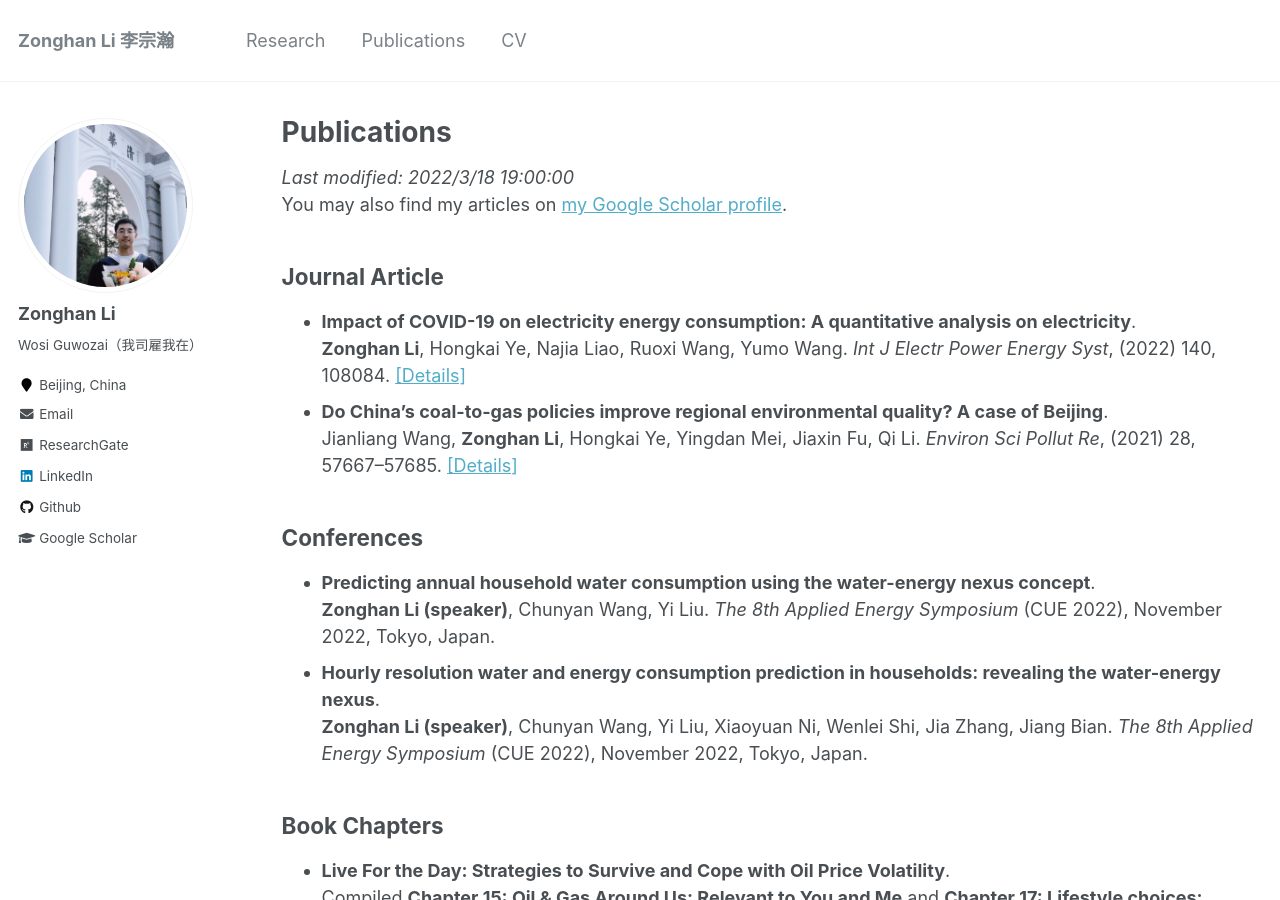
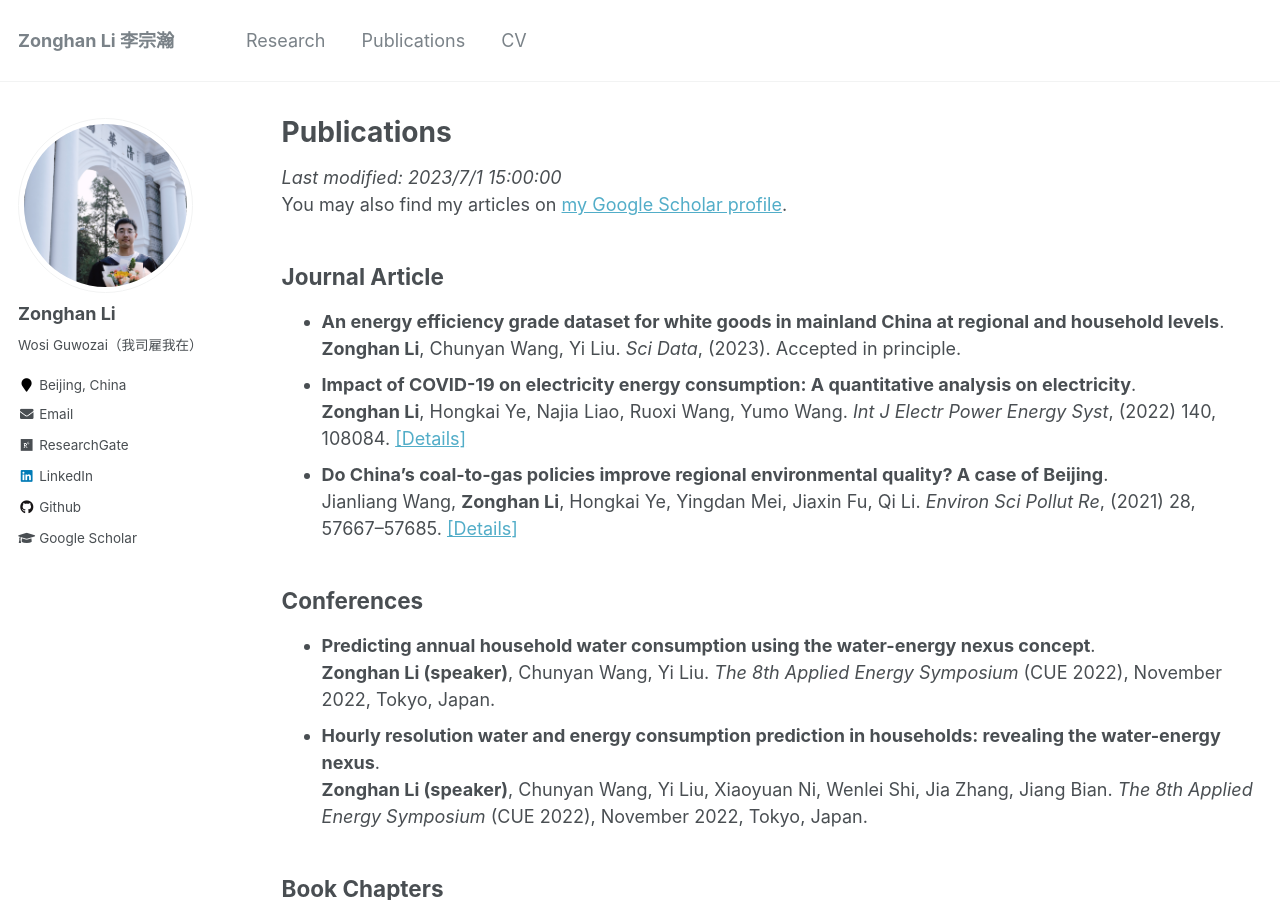
Before and after one commit to lzh3278/lzh.github.io, a Jekyll site: the page built from _pages/publications.md, in a window 1280 px wide and 900 px high. Built offline with Jekyll 4.4.1, drawn with Linux system fonts in a browser that asks for light colours.

Commit message:
Update publications.md

```diff
--- a/_pages/publications.md
+++ b/_pages/publications.md
@@ -4,11 +4,13 @@ title: "Publications"
 permalink: /publications/
 author_profile: true
 ---
-*Last modified: 2022/3/18 19:00:00*
+*Last modified: 2023/7/1 15:00:00*
 You may also find my articles on [my Google Scholar profile](https://scholar.google.com/citations?user=v66rmnsAAAAJ).
 
 Journal Article
 ------
+* **An energy efficiency grade dataset for white goods in mainland China at regional and household levels**.
+  **Zonghan Li**, Chunyan Wang, Yi Liu. *Sci Data*, (2023). Accepted in principle.
 * **Impact of COVID-19 on electricity energy consumption: A quantitative analysis on electricity**.
   **Zonghan Li**, Hongkai Ye, Najia Liao, Ruoxi Wang, Yumo Wang. *Int J Electr Power Energy Syst*, (2022) 140, 108084.  [[Details]](https://lzh3278.github.io/publication/ijepes2022)
 * **Do China’s coal-to-gas policies improve regional environmental quality? A case of Beijing**.
```
